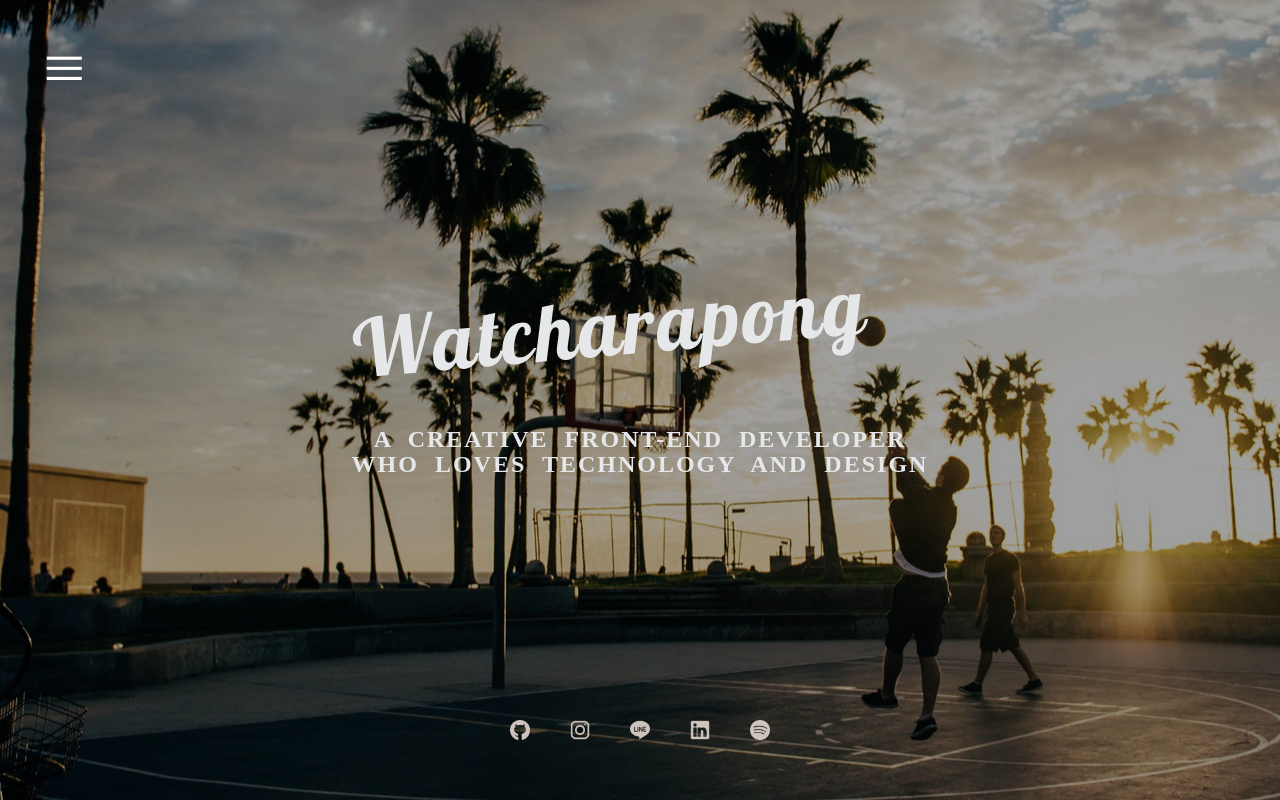
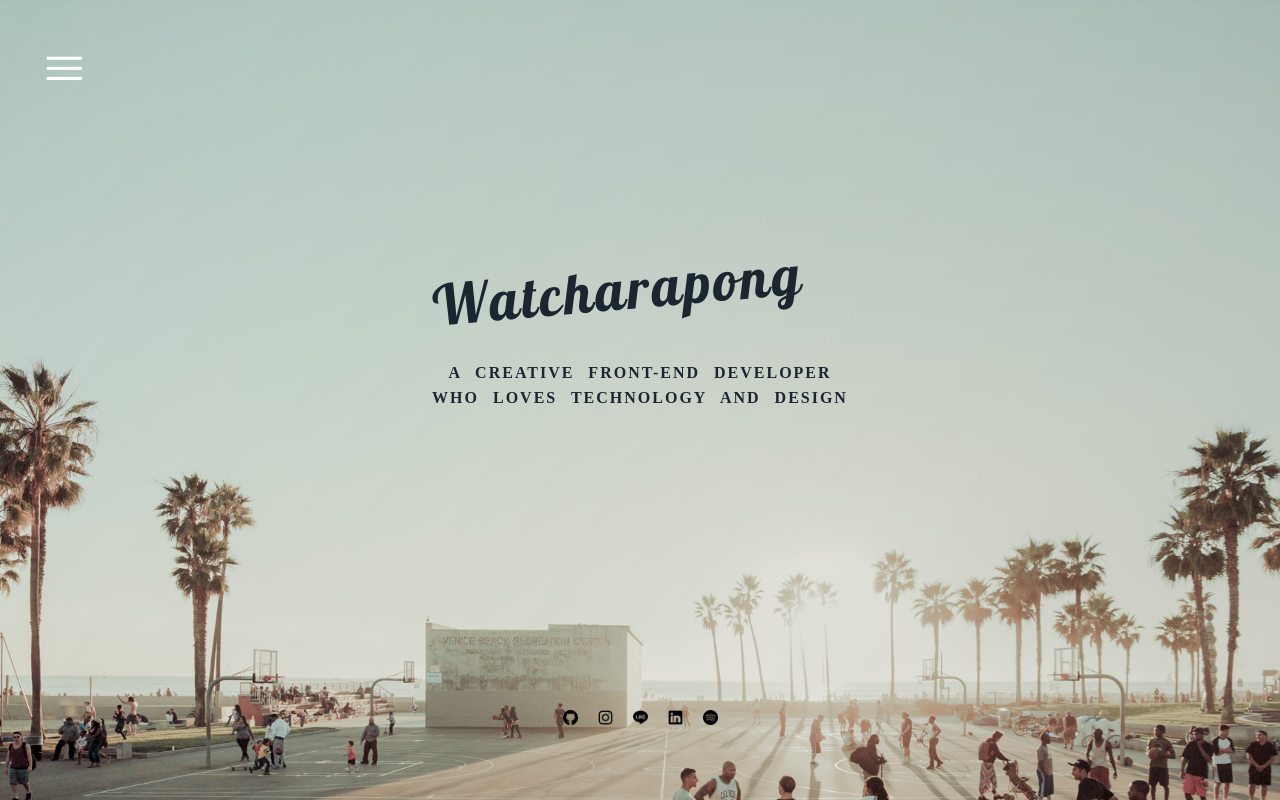
Before and after one commit to joepotibutr/me, a React (Create React App) app: page / in a window 1280 px wide. Built offline with nearby package versions, Linux system fonts and the light colour scheme; a web font is replaced by a local one.

Commit message:
change background

```diff
--- a/src/App.style.js
+++ b/src/App.style.js
@@ -4,8 +4,9 @@ export const Background = styled.div`
   background-image:url(${require('./assets/background.jpg')});
   max-width:100%;
   height:100vh;
-  background-position:center;
+  background-position:center bottom;
   overflow:hidden;
   background-repeat: no-repeat;
   background-attachment: fixed;
+  background-size:cover;
 `
--- a/src/components/socialmedia/socialmedia.js
+++ b/src/components/socialmedia/socialmedia.js
@@ -1,17 +1,17 @@
 import React, { Component } from 'react';
-import {Icon} from './socialmedia.style'
+import {Icon,A} from './socialmedia.style'
 import {Flex} from '../../theme/grid';
 
 export default class SocialMedia extends Component {
     render() {
         return (
 
-                <Flex justify={'center'}>
-                  <a href="https://github.com/vchrpng"> <Icon src={require('../../assets/github.png')} alt="github"/></a>
-                  <a href="https://instagram.com/josphr"> <Icon src={require('../../assets/instagram.png')} alt="instagram"/></a>
-                  <a href="https://line.me/vchrpng"> <Icon src={require('../../assets/line.png')} alt="line"/></a>
-                  <a href="https://linkedin.com/in/vchrpng"> <Icon src={require('../../assets/linked-in.png')} alt="linked-in"/></a>
-                  <a href="https://open.spotify.com/user/338r4wivp152hj69qq67r35qi"> <Icon src={require('../../assets/spotify.png')} alt="spotify"/></a>
+                <Flex justify={'center'} align={'center'}>
+                  <A href="https://github.com/vchrpng"> <Icon src={require('../../assets/github.png')} alt="github"/></A>
+                  <A href="https://instagram.com/josphr"> <Icon src={require('../../assets/instagram.png')} alt="instagram"/></A>
+                  <A href="https://line.me/vchrpng"> <Icon src={require('../../assets/line.png')} alt="line"/></A>
+                  <A href="https://linkedin.com/in/vchrpng"> <Icon src={require('../../assets/linked-in.png')} alt="linked-in"/></A>
+                  <A href="https://open.spotify.com/user/338r4wivp152hj69qq67r35qi"> <Icon src={require('../../assets/spotify.png')} alt="spotify"/></A>
                  </Flex>
 
         );
--- a/src/components/socialmedia/socialmedia.style.js
+++ b/src/components/socialmedia/socialmedia.style.js
@@ -1,14 +1,17 @@
 import styled from 'styled-components'
 
+export const A = styled.a`
+    text-decoration:none;
+    color:white;
 
+`
 
 export const Icon = styled.img`
-padding:0 20px 0 20px;
-filter:invert(100%);
-width:20px;
-height:20px;
+padding:0 10px 0 10px;
+width:15px;
+height:15px;
 cursor:pointer;
-
+filter:brightness(-10%);
 transition:transform .25s ease-in;
     &:hover{
         transform:scale(1.5,1.5);
--- a/src/containers/Home/home.style.js
+++ b/src/containers/Home/home.style.js
@@ -6,8 +6,8 @@ import styled from 'styled-components';
 export const Paragraph = styled.p`
     font-family: 'Gurajada', serif;
     text-align:center;
-    color:#E5E7E9;
-    font-size:1.5em;
+    color:#1B2631;
+    font-size:1em;
     word-spacing:8px;
     letter-spacing:2px;
     font-weight:bold;
@@ -17,10 +17,10 @@ export const Paragraph = styled.p`
 export const MyName = styled.h1`
     font-family: 'Lobster', cursive;
     font-weight:100;
-    color:#E5E7E9;
+    color:#1B2631;
     letter-spacing:3px;
     cursor:default;
-    font-size:5em;
+    font-size:3.5em;
     transform:rotate(-5deg);
     transition: transform .5s ease-in;
         &:hover{
--- a/src/theme/grid.js
+++ b/src/theme/grid.js
@@ -20,6 +20,5 @@ export const Container = styled.div`
         padding-right: 120px;
         height:100%;
         display:grid;
-        grid-template-columns:100%;
-        grid-template-rows:90% 10%;
+        grid-template-rows:80% 20%;
 `
```
Also changed, not shown: src/assets/background-1.jpg (deleted), src/assets/background.jpg.
